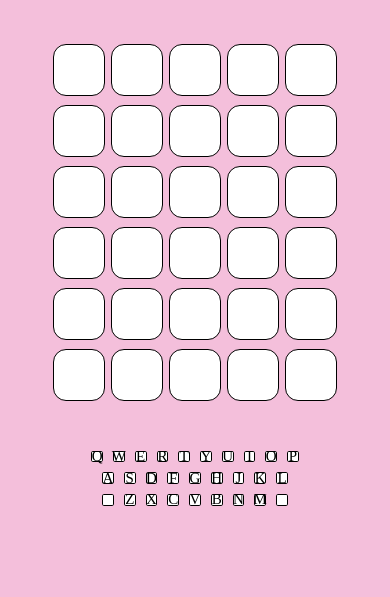
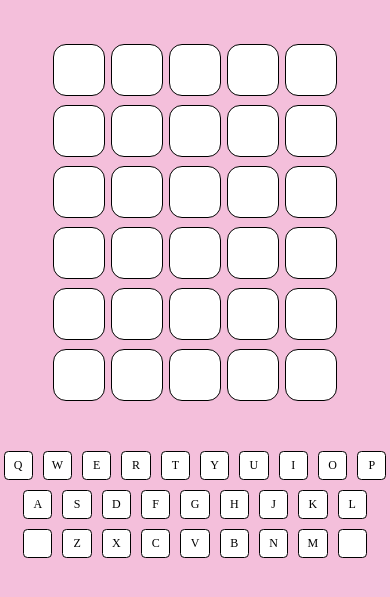
Before and after one commit to TheoPNG/Abby-Game, a website: page index.html in a window 390 px wide. Shown: the part 87-684 px from the top of the page. Drawn offline with Linux system fonts and the light colour scheme; a web font is replaced by a local one.

Commit message:
Fixed keyboard

```diff
--- a/styles1.css
+++ b/styles1.css
@@ -277,18 +277,41 @@ text-shadow: none;
     gap: 10px;
 }
 
+/* Default keyboard key size (for medium to large screens) */
 .key {
-    width: 2.5vw;
-    height: 2.5vw;
-
+    width: 3vw; /* Base size for laptops/desktops */
+    height: 3vw;
+    max-width: 50px; /* Prevent keys from getting too large */
+    max-height: 50px;
     border-radius: 15%;
     display: flex;
     justify-content: center;
     align-items: center;
-    font-size: 15px;
-
+    font-size: 16px; /* Default font size */
+    transition: all 0.3s ease;
 }
 
+/* For small screens (tablets and large phones) */
+@media (max-width: 768px) {
+    .key {
+        width: 5vw; /* Slightly larger for smaller screens */
+        height: 5vw;
+        max-width: 40px; /* Ensure keys don’t get too big */
+        max-height: 40px;
+        font-size: 14px; /* Adjust font size for smaller keys */
+    }
+}
+
+/* For very small screens (phones under 480px width) */
+@media (max-width: 480px) {
+    .key {
+        width: 7vw; /* Larger for small phone screens */
+        height: 7vw;
+        max-width: 35px; /* Cap size */
+        max-height: 35px;
+        font-size: 12px; /* Smaller font for smaller keys */
+    }
+}
 .empty {
     background-color: white;
     border: 1px solid black;
```
